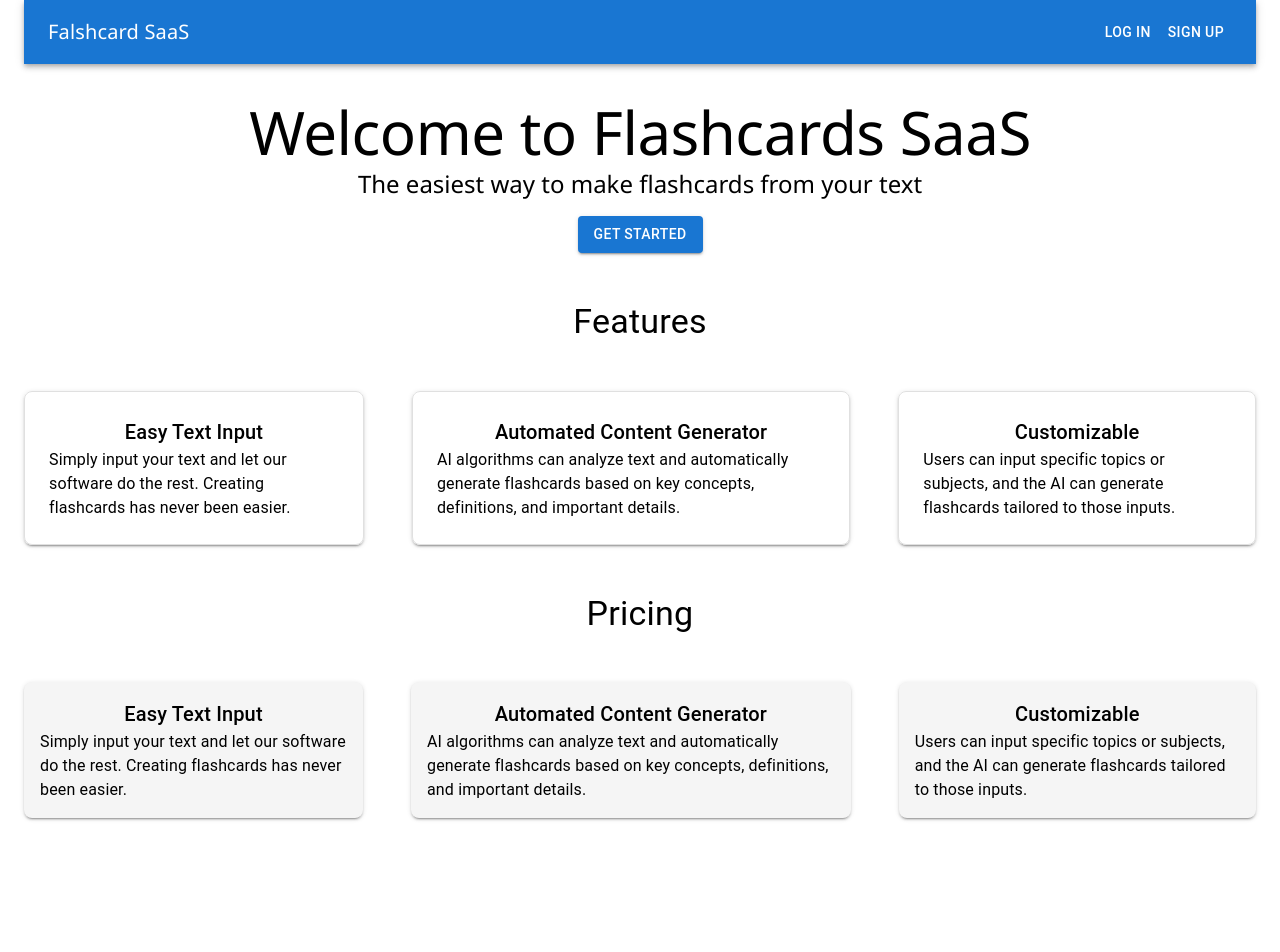
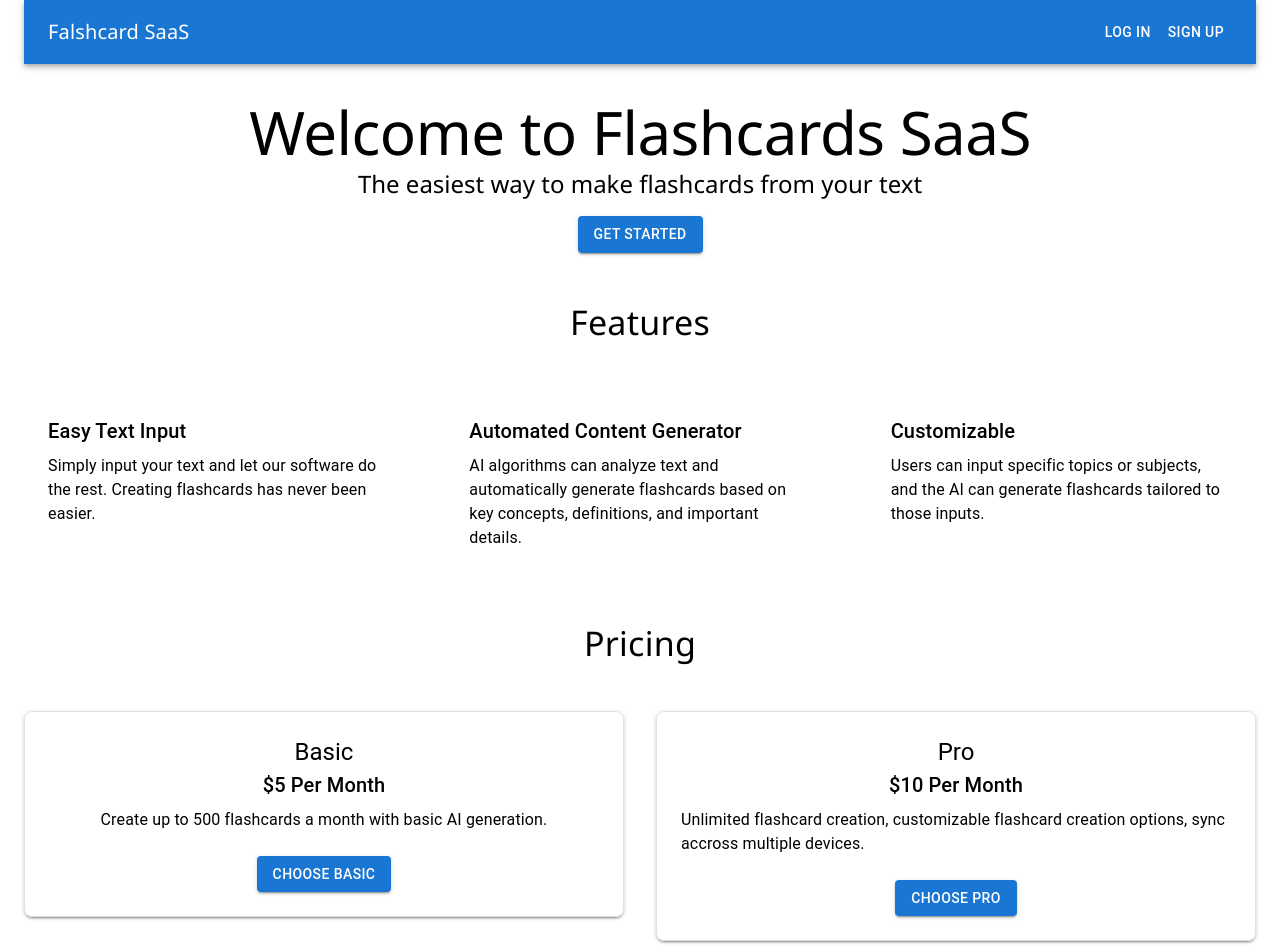
Before and after one commit to Ziva1100/AI_flashcards, a Next.js app: page / in a window 1280 px wide. Shown: the top 952 px of the page. Before the commit the page ends 866 px from the top, so only its background shows below. Built offline with nearby package versions, Linux system fonts and the light colour scheme; no server answers.

Commit message:
50:28min Ziva

```diff
--- a/app/page.js
+++ b/app/page.js
@@ -29,10 +29,10 @@ export default function Home() {
         >Falshcard SaaS</Typography>
         <SignedOut>
           {/* when singed out see these buttons */}
-          <Button color='inherit'>
+          <Button color='inherit' href="sign-in">
             Log In
           </Button>
-          <Button color='inherit'>
+          <Button color='inherit' href="sign-up">
             Sign up
           </Button>
         </SignedOut>
@@ -74,28 +74,62 @@ export default function Home() {
       <Typography
       variant='h4'
 
+      fontFamily={'Segoe UI'}
       >Features</Typography>
       </Box>
-      <Stack direction='row' spacing={6} sx={{my:6}}>
-
+      <Box sx={{my:6}}>
+      {/* create a container inside whiich there will be elements horizontal in big screen and vertical in small screen */}
+        <Grid container spacing={4}>
         <Grid item xs = {12} md = {4}>
           <Box
           sx={{p:3,
-            border:'1px solid',
-            borderColor:'grey.300',
-            borderRadius:2,   boxShadow: 2,
             display: 'flex',
-            flexDirection: 'column',
-            alignItems: 'center'
+            flexDirection: 'column'
           }}>
-          <Typography variant='h6' >Easy Text Input</Typography>
+          <Typography variant='h6' gutterBottom>Easy Text Input</Typography>
           <Typography>Simply input your text and let our software do the rest.
             Creating flashcards has never been easier. </Typography>
             </Box>
 
       </Grid>
+        <Grid item xs = {12} md = {4}>
+        <Box
+          sx={{p:3,
+            display: 'flex',
+            flexDirection: 'column'
+          }}>
+          <Typography variant='h6' gutterBottom>Automated Content Generator</Typography>
+          <Typography>AI algorithms can analyze text and
+            automatically generate flashcards based on key concepts, definitions, and important details. </Typography>
+            </Box>
 
+      </Grid>
         <Grid item xs = {12} md = {4}>
+        <Box
+         sx={{p:3,
+          display: 'flex',
+          flexDirection: 'column'
+          }}>
+          <Typography variant='h6' gutterBottom>Customizable</Typography>
+          <Typography>Users can input specific topics or subjects,
+            and the AI can generate flashcards tailored to those inputs. </Typography>
+            </Box>
+
+      </Grid>
+      </Grid>
+      </Box>
+
+    <Box> <Typography
+      variant='h4' display='flex' justifyContent='center'
+      fontFamily={'Segoe UI'}>
+        Pricing
+      </Typography></Box>
+    <Box
+    sx={{my:6, textAlign:'cetner'}}
+    >
+
+     <Grid container spacing={4}>
+        <Grid item xs = {12} md = {6}  >
         <Box
             sx={{p:3,
               border:'1px solid',
@@ -105,14 +139,15 @@ export default function Home() {
               display: 'flex',
               flexDirection: 'column',
               alignItems: 'center'
-          }}>
-          <Typography variant='h6' >Automated Content Generator</Typography>
-          <Typography>AI algorithms can analyze text and
-            automatically generate flashcards based on key concepts, definitions, and important details. </Typography>
+            }}
+          >
+          <Typography variant='h5' >Basic</Typography>
+          <Typography variant='h6' gutterBottom >$5 Per Month</Typography>
+          <Typography> Create up to 500 flashcards a month with basic AI generation. </Typography>
+          <Button variant="contained" sx={{mt:3}} >Choose Basic</Button>
             </Box>
-
         </Grid>
-        <Grid item xs = {12} md = {4}>
+        <Grid item xs = {12} md = {6}>
         <Box
           sx={{p:3,
             border:'1px solid',
@@ -122,85 +157,20 @@ export default function Home() {
             display: 'flex',
             flexDirection: 'column',
             alignItems: 'center'
-          }}>
-          <Typography variant='h6' >Customizable</Typography>
-          <Typography>Users can input specific topics or subjects,
-            and the AI can generate flashcards tailored to those inputs. </Typography>
+            }}
+          >
+          <Typography variant='h5' >Pro</Typography>
+          <Typography variant='h6' gutterBottom>$10 Per Month</Typography>
+          <Typography> Unlimited flashcard creation, customizable flashcard
+            creation options, sync accross multiple devices.
+          </Typography>
+          <Button variant="contained" sx={{mt:3}} >Choose Pro</Button>
             </Box>
+        </Grid>
 
         </Grid>
-      </Stack>
 
-    <Box> <Typography
-      variant='h4' display='flex' justifyContent='center' >
-        Pricing
-      </Typography></Box>
-    <Stack
-    direction='row'
-    spacing={6}
-    sx={{my:6, textAlign:'cetner'}}
-    >
-
-      {/* <Grid container spacing={2} > */}
-        <Grid item xs = {12} md = {4}  >
-        <Box
-            sx={{
-              backgroundColor: '#f5f5f5',
-              borderRadius: 2,
-              padding: 2,
-              boxShadow: 2,
-              display: 'flex',
-              flexDirection: 'column',
-              alignItems: 'center',
-            }}
-          >
-          <Typography variant='h6' >Easy Text Input</Typography>
-          <Typography>Simply input your text and let our software do the rest.
-            Creating flashcards has never been easier. </Typography>
       </Box>
-        </Grid>
-      {/* </Grid> */}
-      {/* <Grid container spacing={6} > */}
-        <Grid item xs = {12} md = {4}>
-        <Box
-            sx={{
-              backgroundColor: '#f5f5f5',
-              borderRadius: 2,
-              padding: 2,
-              boxShadow: 2,
-              display: 'flex',
-              flexDirection: 'column',
-              alignItems: 'center',
-            }}
-          >
-          <Typography variant='h6' >Automated Content Generator</Typography>
-          <Typography>AI algorithms can analyze text and
-            automatically generate flashcards based on key concepts, definitions, and important details. </Typography>
-            </Box>
-        </Grid>
-        {/* </Grid> */}
-
-        {/* <Grid container spacing={6} > */}
-        <Grid item xs = {12} md = {4}>
-        <Box
-            sx={{
-              backgroundColor: '#f5f5f5',
-              borderRadius: 2,
-              padding: 2,
-              boxShadow: 2,
-              display: 'flex',
-              flexDirection: 'column',
-              alignItems: 'center',
-            }}
-          >
-          <Typography variant='h6' >Customizable</Typography>
-          <Typography>Users can input specific topics or subjects,
-            and the AI can generate flashcards tailored to those inputs. </Typography>
-            </Box>
-        </Grid>
-        {/* </Grid> */}
-
-    </Stack>
 
    </Container>
   );
```
Also changed, not shown: app/generate/page.js (added, +24 -0 lines), app/sign-in/[[...sign-in]]/page.js (+31 -3 lines), app/sign-up/[[...sign-up]]/page.js (+31 -3 lines). Lines whose indentation alone changed are shown as unchanged.
